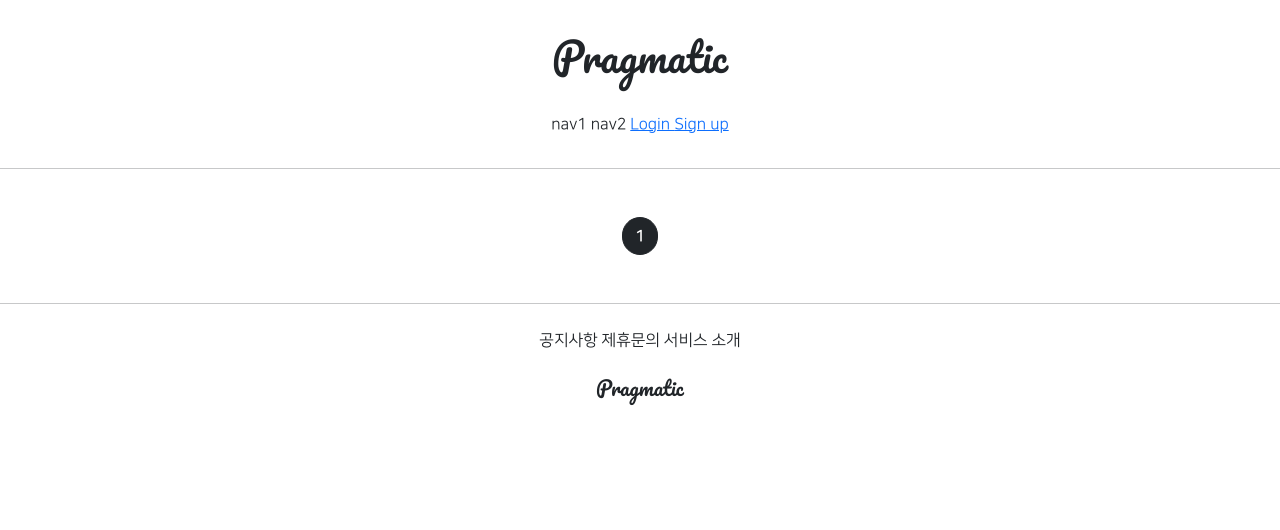
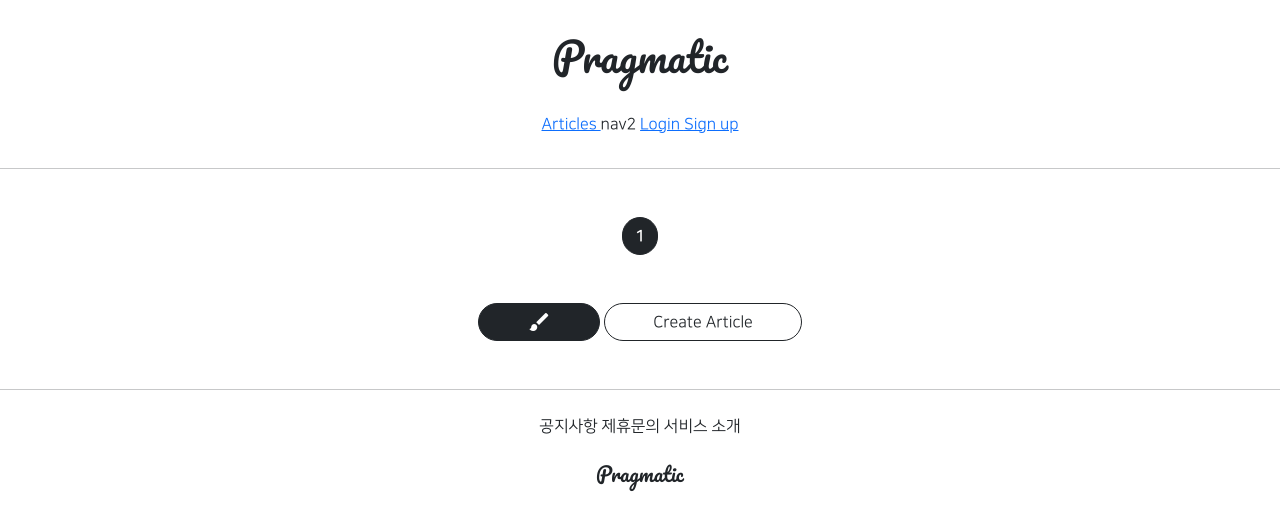
Before and after one commit to surlyban-selor/kalrasu, a Django app: page /articles/list/ in a window 1280 px wide. Shown: the top 530 px of the page. Run offline with Django 3.2, Linux system fonts and the light colour scheme; data that the repository does not hold is empty; parts of the project's set-up code (start-up, migrations or seed data) failed here and were passed over; some libraries are stand-ins or nearby versions.

Commit message:
8/6 3ban class commit 4

```diff
--- a/articleapp/templates/articleapp/list.html
+++ b/articleapp/templates/articleapp/list.html
@@ -41,5 +41,16 @@
 
     {% include 'snippets/pagination.html' %}
 
+    <div class="text-center my-5">
+        <a href="{% url 'articleapp:create' %}"
+            class="btn btn-dark rounded-pill px-5 material-icons"> {# material-icons : 어떤 아이콘이든 사용할 수 있음 #}
+            brush
+        </a>
+        <a href="{% url 'articleapp:create' %}"
+            class="btn btn-outline-dark rounded-pill px-5">
+            Create Article
+        </a>
+    </div>
+
 
 {% endblock %}
--- a/templates/header.html
+++ b/templates/header.html
@@ -4,7 +4,11 @@
         <h1>Pragmatic</h1>
     </div>
     <div class="pragmatic_header_button">
-        <span>nav1</span>
+        <span>
+            <a href="{% url 'articleapp:list' %}">
+                Articles
+            </a>
+        </span>
         <span>nav2</span>
         {% if not user.is_authenticated %}
         <span>
```
